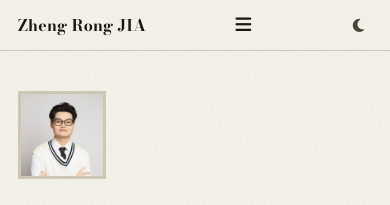
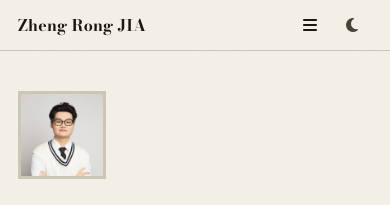
Before and after one commit to ZR-JIA/zr-jia.github.io, a Jekyll site: the page built from _pages/index.md, in a window 390 px wide. Shown: the top 205 px of the page. Built offline with Jekyll 4.4.1, drawn with Linux system fonts in a browser that asks for light colours.

Commit message:
style: move the mobile menu button beside the theme toggle
On narrow screens the menu button sat in the middle of the bar, since
space-between spread the name, menu button and theme toggle evenly. Group
the menu button with the theme toggle at the right edge.

- the menu button takes an auto left margin, so the name stays left and
  both buttons sit together at the right
- both buttons are now 40x40px with centred icons; they were 34px and
  31x27px with mismatched icon sizes, and placed side by side the
  mismatch showed and small targets invited mis-taps

No markup changes. The menu button already precedes the menu and the
theme toggle in the HTML, so the visual order matches the focus order:
Tab moves from the open menu button straight into the menu. Verified at
375px and 768px; the desktop bar is unchanged.

```diff
--- a/assets/css/main.css
+++ b/assets/css/main.css
@@ -780,7 +780,24 @@ img { max-width: 100%; height: auto; }
     transform: translateY(0);
     pointer-events: auto;
   }
-  .navbar-toggle { display: block; }
+
+  /* Menu and theme buttons sit together at the right. The menu button's
+     auto margin takes the free space, so the name stays left. It precedes
+     the menu in the markup, so Tab moves from it straight into the open
+     menu; the visual order matches the focus order. */
+  .navbar-container { gap: 2px; }
+  .navbar-toggle,
+  .theme-toggle {
+    display: flex;
+    align-items: center;
+    justify-content: center;
+    width: 40px;
+    height: 40px;
+    padding: 0;
+    margin-left: 0;
+    font-size: 16px;
+  }
+  .navbar-toggle { margin-left: auto; }
 }
 
 @media (max-width: 640px) {
```
